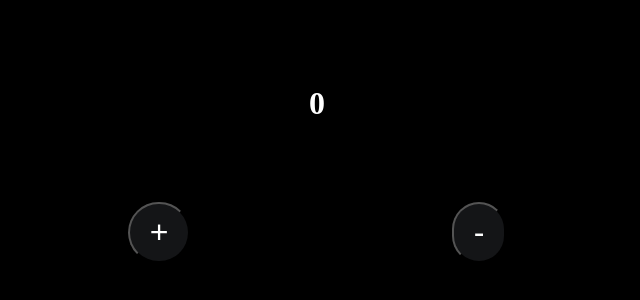
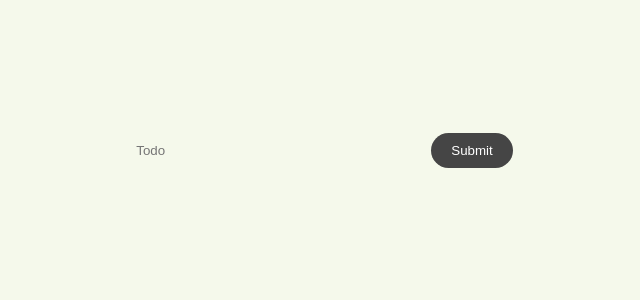
Before and after one commit to LeoCristobal/React-Course, a React (Vite) app: page / in a window 1280 px wide. Shown: the part 226-526 px from the top of the page, without its empty margins (323-963 px from the left). Built offline with nearby package versions, Linux system fonts and the light colour scheme.

Commit message:
Basic Project 2: Todo

```diff
--- a/src/App.jsx
+++ b/src/App.jsx
@@ -1,9 +1,9 @@
-import Counter from "./Components/Counter";
+import Todo from "./Components/Todo";
 
 const App = () => {
     return (
         <>
-            <Counter />
+            <Todo />
         </>
     );
 };
--- a/src/Components/Counter.jsx
+++ /dev/null
@@ -1,26 +0,0 @@
-import { useState } from "react";
-import "./style.css";
-
-const Counter = () => {
-    const [Count, setCount] = useState(0);
-
-    const increment = () => setCount(Count + 1);
-    const decrement = () => setCount(Count - 1);
-    return (
-        <>
-            <div>
-                <h1 className="number">{Count}</h1>
-            </div>
-            <section className="btns-container">
-                <button onClick={increment} className="increment">
-                    +
-                </button>
-                <button onClick={decrement} className="increment">
-                    -
-                </button>
-            </section>
-        </>
-    );
-};
-
-export default Counter;
--- /dev/null
+++ b/src/Components/Todo.jsx
@@ -0,0 +1,55 @@
+import { useState } from "react";
+import "./style.css";
+const Todo = () => {
+    let randomId = Math.floor(Math.random() * 100);
+    let [todo, setTodo] = useState([]);
+    let [input, setInput] = useState("");
+
+    const handleSubmit = (e) => {
+        e.preventDefault();
+        if (!input.trim()) return;
+        setTodo([
+            ...todo,
+            {
+                text: input,
+                id: randomId,
+            },
+        ]);
+        setInput("");
+    };
+
+    const handleDelete = (id) => {
+        setTodo((todo) => todo.filter((t) => t.id !== t.id));
+    };
+
+    return (
+        <>
+            <div>
+                <form onSubmit={handleSubmit}>
+                    <input
+                        type="text"
+                        value={input}
+                        onChange={(e) => setInput(e.target.value)}
+                        placeholder="Todo"
+                    />
+                    <button type="submit">Submit</button>
+                </form>
+                <ul className="todos-list">
+                    {todo.map(({ text, id }) => (
+                        <li key={id} className="todo">
+                            <span>{text}</span>
+                            <button
+                                className="close"
+                                onClick={() => handleDelete(id)}
+                            >
+                                X
+                            </button>
+                        </li>
+                    ))}
+                </ul>
+            </div>
+        </>
+    );
+};
+
+export default Todo;
--- a/src/Components/style.css
+++ b/src/Components/style.css
@@ -5,32 +5,54 @@
 }
 
 body {
-    background: #000;
+    background: #f5f9eb;
     height: 100vh;
     display: flex;
-    flex-direction: column;
     justify-content: center;
     align-items: center;
-    text-align: center;
-    color: #fff;
 }
 
-.container .number {
-    font-size: 6rem;
+.container {
+    background: #fcfff3;
+    padding: 50px;
 }
 
-.btns-container {
-    width: 40rem;
-    display: flex;
-    justify-content: space-around;
-    margin-top: 5rem;
+input {
+    padding: 15px;
+    border: none;
+    outline: none;
+    background: #f5f9eb;
+    width: 300px;
+    margin-right: 10px;
 }
 
-.increment {
+button {
+    border-radius: 100px;
+    background: #454545;
+    padding: 5px;
+    outline: none;
+    border: none;
+    color: #fff;
     padding: 10px 20px;
-    border-radius: 100px;
-    font-size: 2rem;
-    background: #141517;
-    color: #fff;
     cursor: pointer;
 }
+
+.todos-list {
+    margin-top: 3rem;
+}
+
+.todo {
+    list-style: none;
+    display: flex;
+    justify-content: space-between;
+    align-items: center;
+    background: #f5f9eb;
+    padding: 7px 20px;
+    margin: 10px;
+    font-family: sans-serif;
+}
+
+.close {
+    padding: 5px 10px;
+    cursor: pointer;
+}
```
